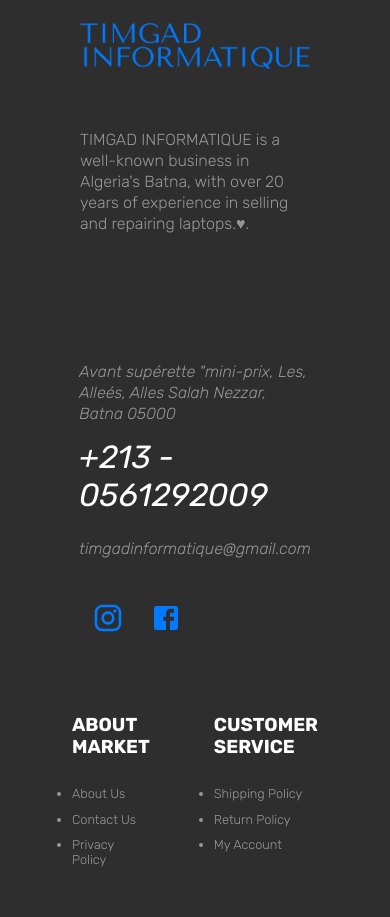
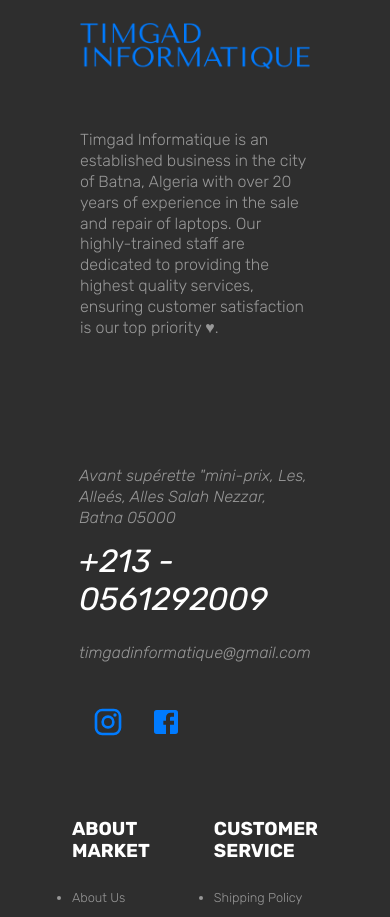
Before and after one commit to Bahhe/webstore-frontend, a React (Vite) app: page / in a window 390 px wide. Shown: the part 4520-5437 px from the top of the page. Built offline with nearby package versions, Linux system fonts and the light colour scheme; no server answers.

Commit message:
responsive design

```diff
--- a/index.html
+++ b/index.html
@@ -7,7 +7,8 @@
     <meta name="theme-color" content="#000000" />
     <meta
       name="description"
-      content="TIMGAD INFORMATIQUE is a well-known business in Algeria's Batna, with over 20 years of experience in selling and repairing laptops."
+      content="
+Timgad Informatique is an established business in the city of Batna, Algeria with over 20 years of experience in the sale and repair of laptops. Our highly-trained staff are dedicated to providing the highest quality services, ensuring customer satisfaction is our top priority."
     />
     <link rel="apple-touch-icon" href="/timgadLogo2.png" />
     <link rel="manifest" href="/manifest.json" />
--- a/src/components/Footer.jsx
+++ b/src/components/Footer.jsx
@@ -38,9 +38,11 @@
             <LogoImage src={logo} alt="logo" />
           </Title>
           <Desc>
-            TIMGAD INFORMATIQUE is a well-known business in Algeria's Batna,
-            with over 20 years of experience in selling and repairing
-            laptops.♥.️
+            Timgad Informatique is an established business in the city of Batna,
+            Algeria with over 20 years of experience in the sale and repair of
+            laptops. Our highly-trained staff are dedicated to providing the
+            highest quality services, ensuring customer satisfaction is our top
+            priority ♥.️
           </Desc>
         </Left>
         <Middle>
```
